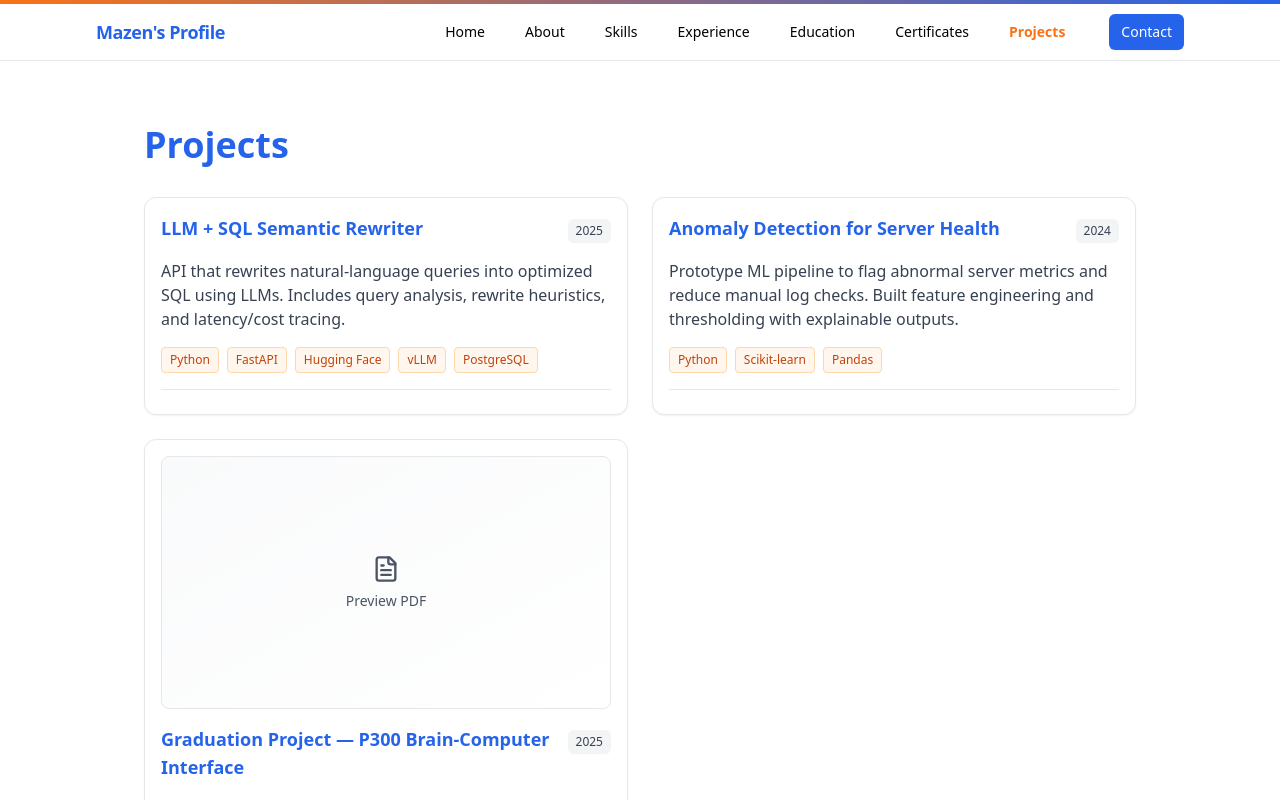
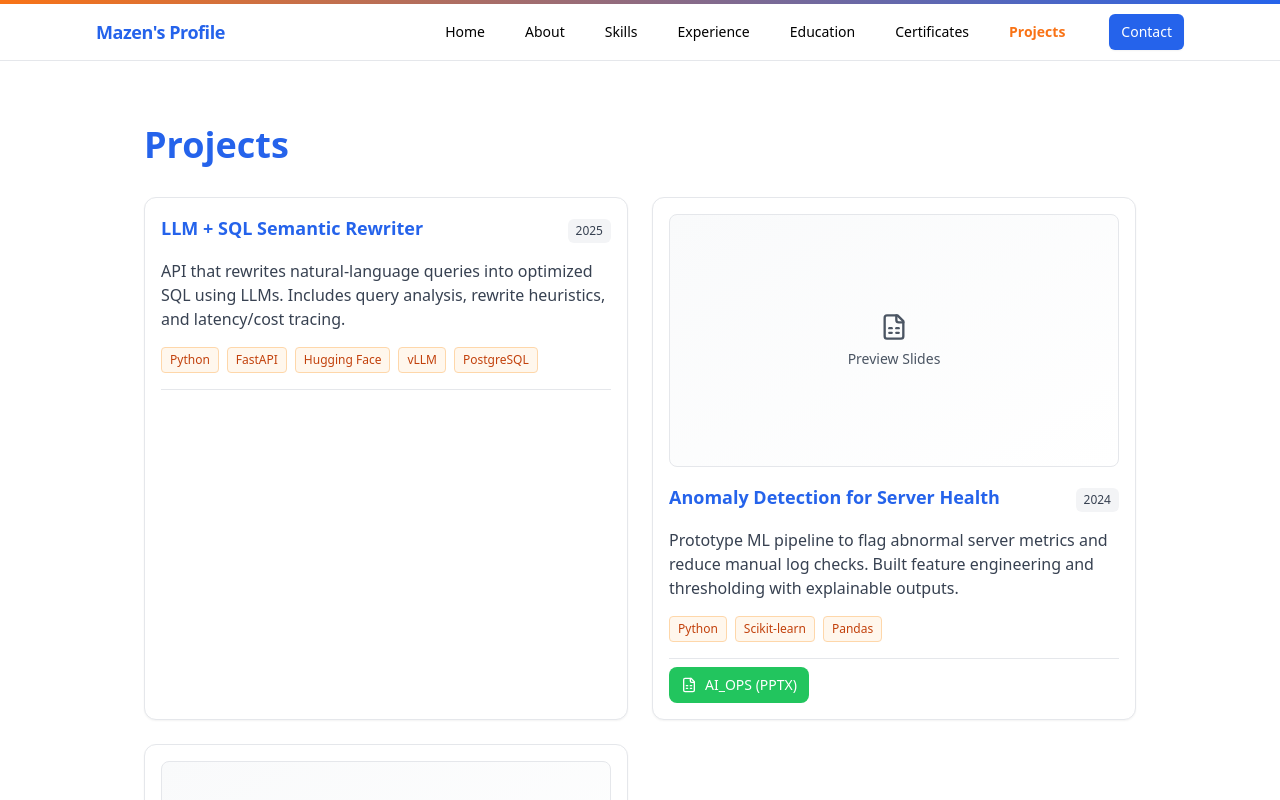
Before and after one commit to MazenELSEDFY/mazen-portfolio, a React (Vite) app: page /projects in a window 1280 px wide. Shown: the top 800 px of the page. Built offline with nearby package versions, Linux system fonts and the light colour scheme.

Commit message:
Update portfolio

```diff
--- a/src/data/projects.js
+++ b/src/data/projects.js
@@ -33,7 +33,9 @@ export const projects = [
       pdfs: [
         // { title: "Model Report", href: "/docs/anomaly-report.pdf" },
       ],
-      slides: [],
+      slides: [
+        { title: "AI_OPS (PPTX) ", href: "/slides/NBE AIOps Report & Presentation_.pdf" },
+      ],
     },
   },
   {
```
Also changed, not shown: 1 other file (tests, documents, lock files or other folders).
